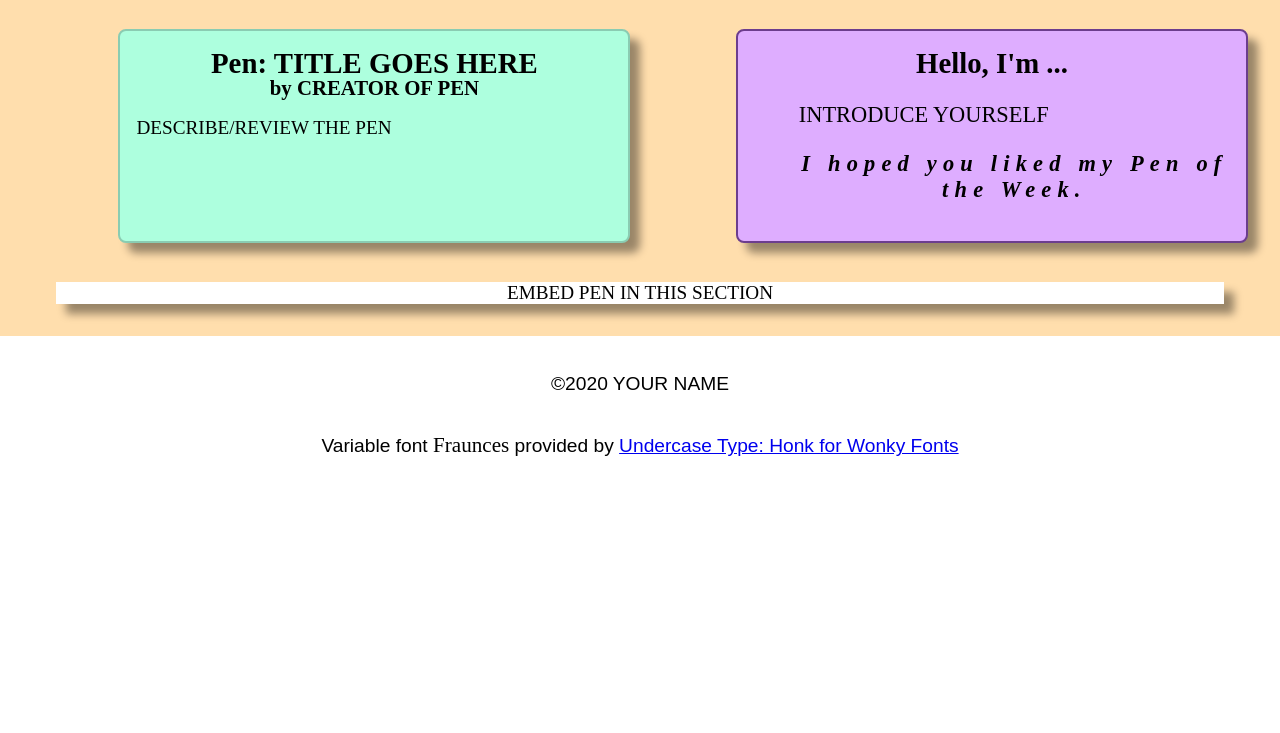
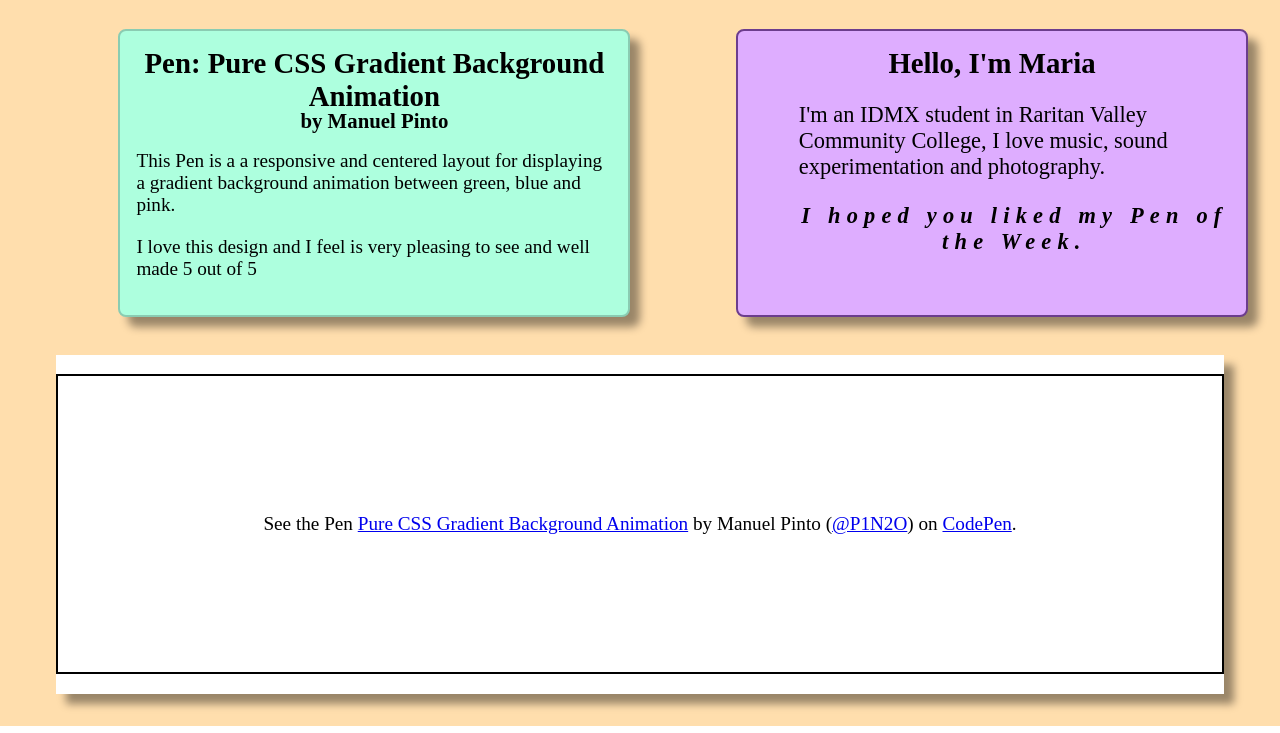
Before and after one commit to RVCC-IDMX/embed-codepen-mercy-mesh, a plain HTML site: page index.html in a window 1280 px wide. Shown: the part 67-800 px from the top of the page. Drawn offline with Linux system fonts and the light colour scheme; a script that the page names is missing; a web font is replaced by a local one.

Commit message:
updated my codepen

```diff
--- a/index.html
+++ b/index.html
@@ -16,19 +16,25 @@
 
       <main>
         <article>
-          <h2>Pen: TITLE GOES HERE</h2>
-          <h3>by CREATOR OF PEN</h3>
-          <p>DESCRIBE/REVIEW THE PEN</p>
+          <h2>Pen: Pure CSS Gradient Background Animation</h2>
+          <h3>by Manuel Pinto</h3>
+          <p>This Pen is a a responsive and centered layout for displaying a gradient background animation between green, blue and pink.</p>
+          <p>I love this design and I feel is very pleasing to see and well made 5 out of 5</p>
         </article>
-        <section>EMBED PEN IN THIS SECTION</section>
+        <section><p class="codepen" data-height="300" data-default-tab="html,result" data-slug-hash="pyBNzX" data-user="P1N2O" style="height: 300px; box-sizing: border-box; display: flex; align-items: center; justify-content: center; border: 2px solid; margin: 1em 0; padding: 1em;">
+          <span>See the Pen <a href="https://codepen.io/P1N2O/pen/pyBNzX">
+          Pure CSS Gradient Background Animation</a> by Manuel Pinto (<a href="https://codepen.io/P1N2O">@P1N2O</a>)
+          on <a href="https://codepen.io">CodePen</a>.</span>
+        </p>
+        <script async src="https://cpwebassets.codepen.io/assets/embed/ei.js"></script></section>
         <aside>
-          <h2>Hello, I'm ...</h2>
-          <p>INTRODUCE YOURSELF</p>
+          <h2>Hello, I'm Maria</h2>
+          <p>I'm an IDMX student in Raritan Valley Community College, I love music, sound experimentation and photography.</p>
           <p class="bye">I hoped you liked my Pen of the Week.</p>
         </aside>
       </main>
       <footer class="sans-serif">
-        <p>&copy;2020 YOUR NAME</p>
+        <p>&copy;2020 Maria Avila</p>
         <p>
           Variable font <span class="serif">Fraunces</span> provided by
           <a href="https://github.com/undercasetype/Fraunces"
```
Also changed, not shown: 1 other file.
